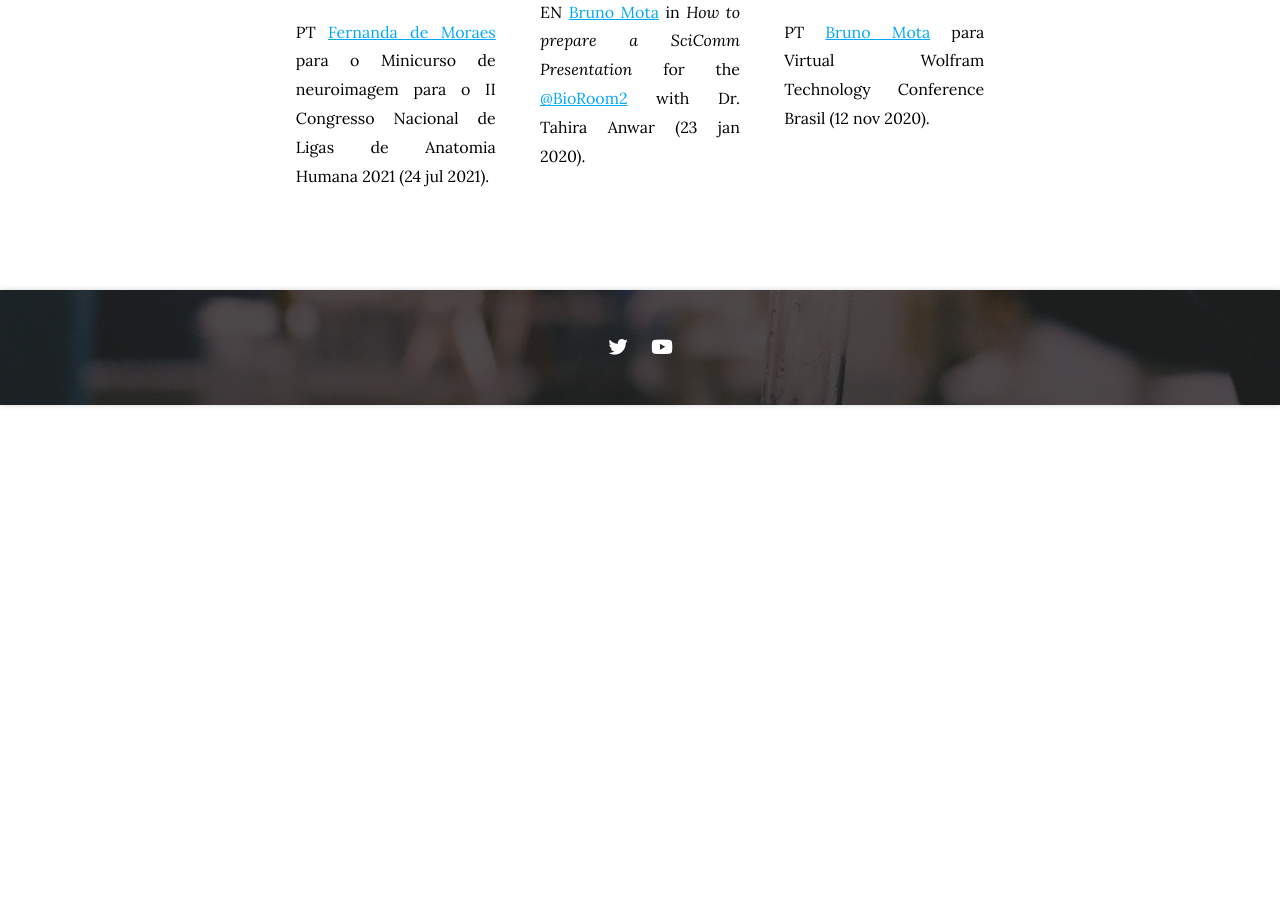
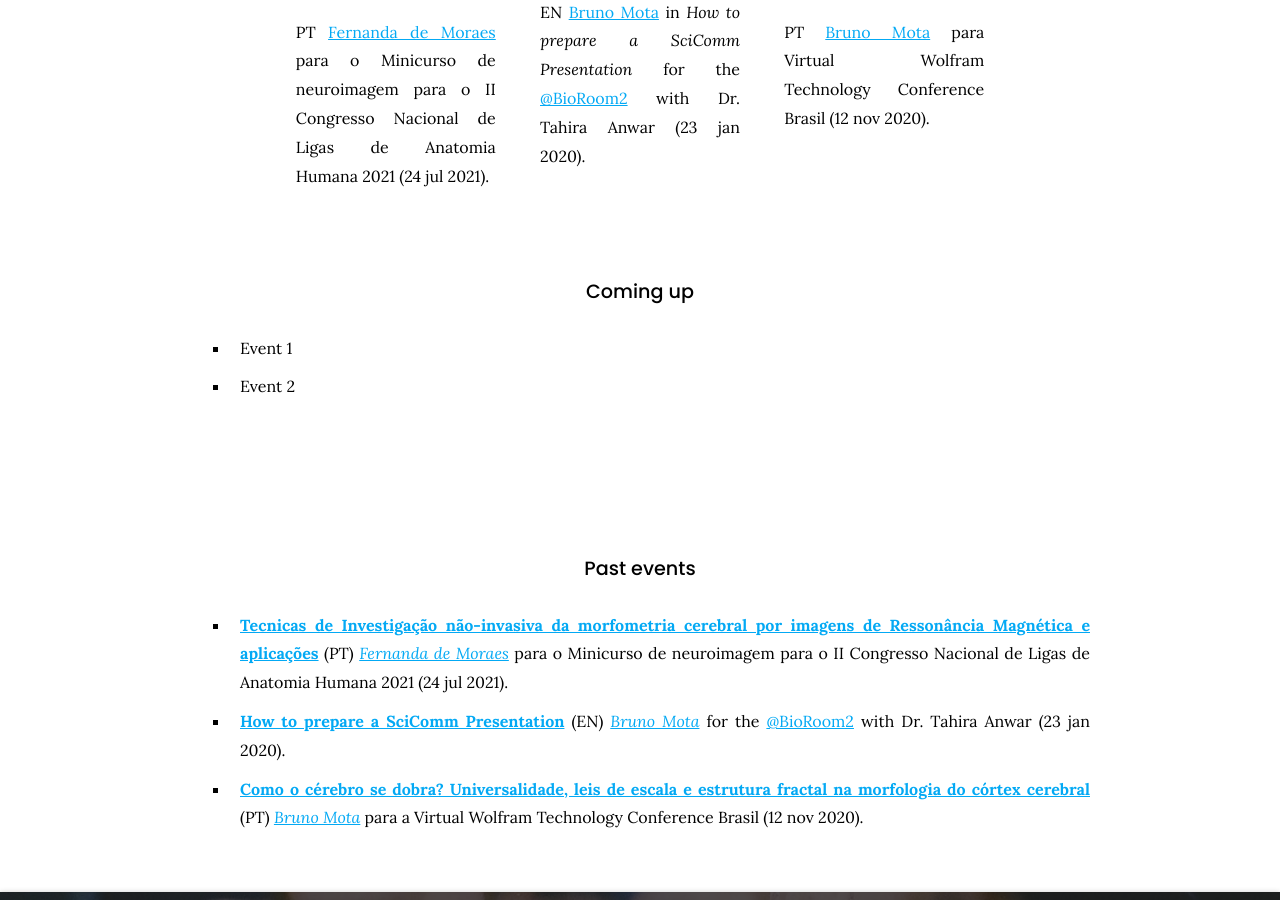
Before and after one commit to metaBIOlab/metabio, a Jekyll site: the page built from tools/index.md, in a window 1280 px wide and 900 px high, scrolled down 2087 px. Built offline with Jekyll 4.4.1, drawn with Linux system fonts in a browser that asks for light colours; nearby versions of some CDN libraries; before the commit the page ends 2492 px from its top, so only the background shows below that.

Commit message:
Update index.md

```diff
--- a/tools/index.md
+++ b/tools/index.md
@@ -29,3 +29,18 @@ Please fell free to get in touch with any of us regarding this material.
 
 ## Events
 {% include list.html component="card" data="events" filters="group: events" style="small" %}
+
+### Coming up
+- Event 1
+- Event 2
+
+
+<br>
+<br>
+<br>
+### Past events
+- **[Tecnicas de Investigação não-invasiva da morfometria cerebral por imagens de Ressonância Magnética e aplicações](https://youtu.be/vPBOveiEbBQ)** (PT) _[Fernanda de Moraes](fernanda-moraes)_ para o Minicurso de neuroimagem para o II Congresso Nacional de Ligas de Anatomia Humana 2021 (24 jul 2021).
+<br>
+- **[How to prepare a SciComm Presentation](https://www.youtube.com/watch?v=tSfQpazjWyw)** (EN) _[Bruno Mota](bruno-mota)_ for the [@BioRoom2](https://twitter.com/BioRoom2) with Dr. Tahira Anwar (23 jan 2020).
+<br>
+- **[Como o cérebro se dobra? Universalidade, leis de escala e estrutura fractal na morfologia do córtex cerebral](https://www.wolfram.com/broadcast/video.php?c=104&v=3349&disp=grid&&ob=date&o=DESC)** (PT) _[Bruno Mota](bruno-mota)_ para a Virtual Wolfram Technology Conference Brasil (12 nov 2020).
```
